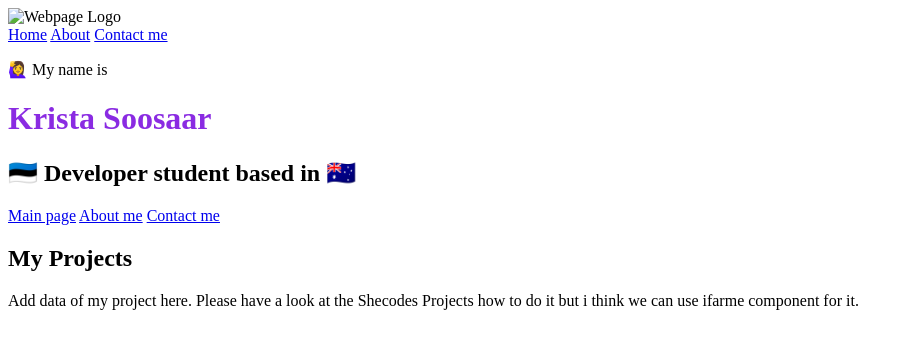
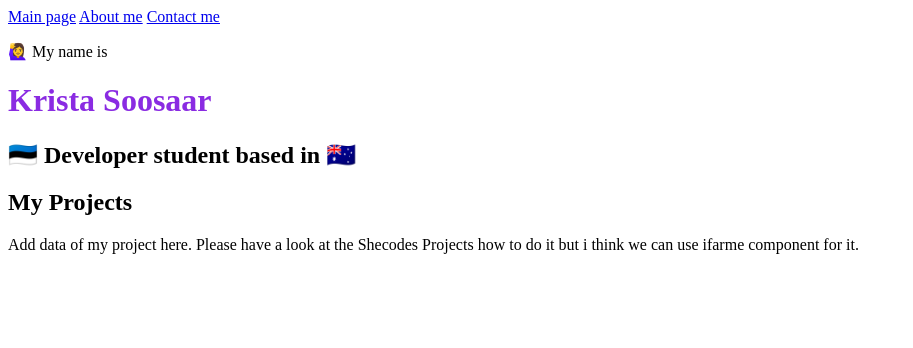
Before and after one commit to kristasoos/kristasoos.github.io, a plain HTML site: page index.html in a window 1280 px wide. Shown: the whole page, without its empty margins (0-913 px from the left). Drawn offline with Linux system fonts and the light colour scheme.

Commit message:
Header component changes. Linking my menu items on each page for navigation urposes.

```diff
--- a/index.html
+++ b/index.html
@@ -8,28 +8,23 @@
   </head>
   <body>
     <header>
-      <img src="IMAGE" alt="Webpage Logo" />
-      <nav>
-        <a href="#">Home</a>
-        <a href="#">About</a>
-        <a href="#">Contact me</a>
-      </nav>
-    </header>
-
-    <main>
+      <div>
+        <nav>
+          <a href="index.html" class="menu-items">Main page</a>
+          <a href="aboutme.html" class="menu-items">About me</a>
+          <a href="contactme.html" class="menu-items">Contact me</a>
+        </nav>
+      </div>
       <hero>
         <div class="hero">
           <p>🙋‍♀️ My name is</p>
           <h1>Krista Soosaar</h1>
           <h2 class="mb-5">🇪🇪 Developer student based in 🇦🇺</h2>
         </div>
-        <div>
-          <a href="#" class="menu-items">Main page</a>
-          <a href="#" class="menu-items">About me</a>
-          <a href="#" class="menu-items">Contact me</a>
-        </div>
       </hero>
+    </header>
 
+    <main>
       <section>
         <h2>My Projects</h2>
         <p>
```
Also changed, not shown: aboutme.html (+8 -5 lines), contactme.html (+8 -5 lines).
